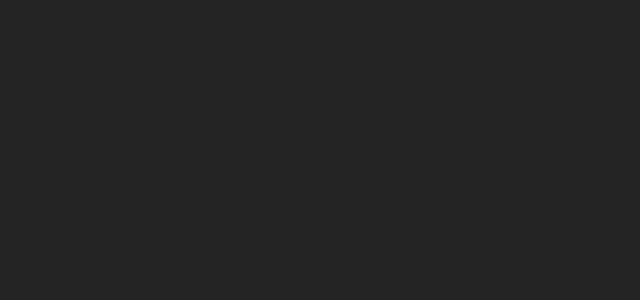
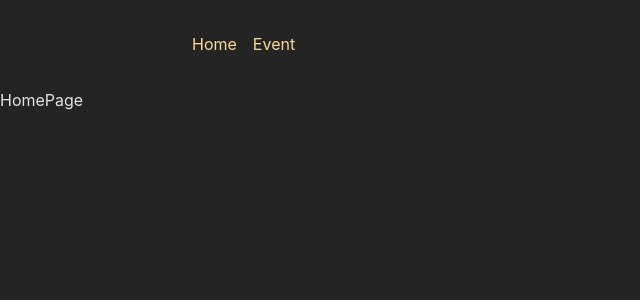
Before and after one commit to gogouravr/react-router-dom-practice, a React (Create React App) app in the folder frontend/: page / in a window 1280 px wide. Shown: the top 300 px of the page, without its empty margins (0-640 px from the left). Built offline with nearby package versions, Linux system fonts and the light colour scheme.

Commit message:
Add routing and main navigation

```diff
--- a/frontend/package.json
+++ b/frontend/package.json
@@ -8,6 +8,7 @@
     "@testing-library/user-event": "^13.5.0",
     "react": "^18.2.0",
     "react-dom": "^18.2.0",
+    "react-router-dom": "^6.28.0",
     "react-scripts": "5.0.1",
     "web-vitals": "^2.1.4"
   },
--- a/frontend/src/App.js
+++ b/frontend/src/App.js
@@ -1,5 +1,5 @@
+
 // Challenge / Exercise
-
 // 1. Add five new (dummy) page components (content can be simple <h1> elements)
 //    - HomePage
 //    - EventsPage
@@ -20,8 +20,49 @@
 // 7. Output the ID of the selected event on the EventDetailPage
 // BONUS: Add another (nested) layout route that adds the <EventNavigation> component above all /events... page components
 
+import { createBrowserRouter, RouterProvider } from 'react-router-dom';
+import HomePage from './pages/Home';
+import EventPage from './pages/Event';
+import EventDetailPage from './pages/EventDetail';
+import EditEventPage from './pages/EditEvent';
+import NewEventPage from './pages/NewEvent';
+import RootLayout from './layouts/RootLayout';
+
 function App() {
-  return <div></div>;
+  const router = createBrowserRouter([
+    {
+      path: '/',
+      element: <RootLayout />,
+      children: [
+        {
+          index: true,
+          element: <HomePage />
+        },
+        {
+          path: '/events',
+          children: [
+            {
+              index: true,
+              element: <EventPage />
+            },
+            {
+              path: ':eventId',
+              element: <EventDetailPage />
+            },
+            {
+              path: 'new',
+              element: <NewEventPage />
+            },
+            {
+              path: ':eventId/edit',
+              element: <EditEventPage />
+            }
+          ]
+        }
+      ]
+    }
+  ])
+  return <RouterProvider router={router} />
 }
 
 export default App;
--- a/frontend/src/components/MainNavigation.js
+++ b/frontend/src/components/MainNavigation.js
@@ -1,4 +1,5 @@
 import classes from './MainNavigation.module.css';
+import { NavLink } from 'react-router-dom';
 
 function MainNavigation() {
   return (
@@ -6,10 +7,14 @@
       <nav>
         <ul className={classes.list}>
           <li>
-            <a>Home</a>
+            <NavLink to=''>
+              Home
+            </NavLink>
           </li>
           <li>
-            <a>Events</a>
+            <NavLink to='events'>
+              Event
+            </NavLink>
           </li>
         </ul>
       </nav>
--- /dev/null
+++ b/frontend/src/layouts/RootLayout.jsx
@@ -0,0 +1,12 @@
+import React from 'react'
+import { Outlet } from 'react-router-dom';
+import MainNavigation from '../components/MainNavigation';
+
+export default function RootLayout() {
+    return (
+        <>
+            <MainNavigation />
+            <Outlet />
+        </>
+    )
+}
```
Also changed, not shown: 2 other files (tests, documents, lock files or other folders).
